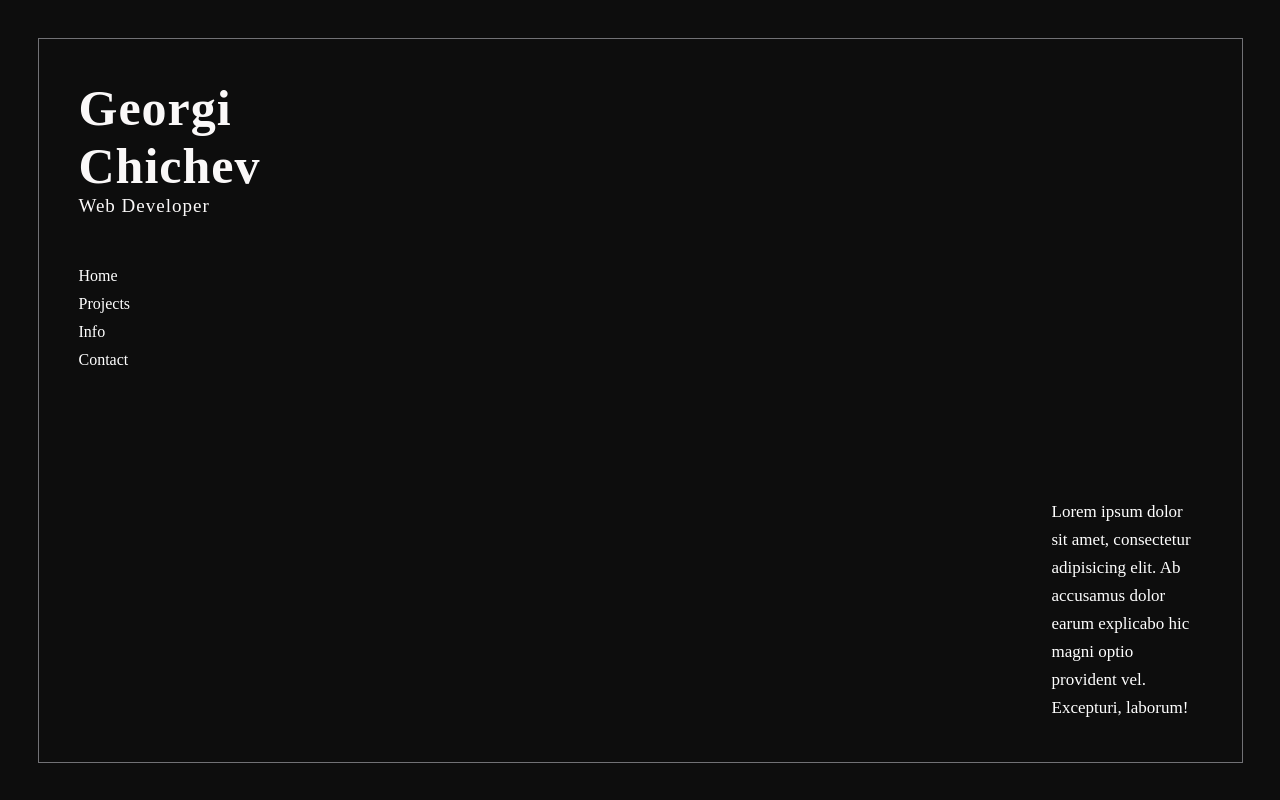
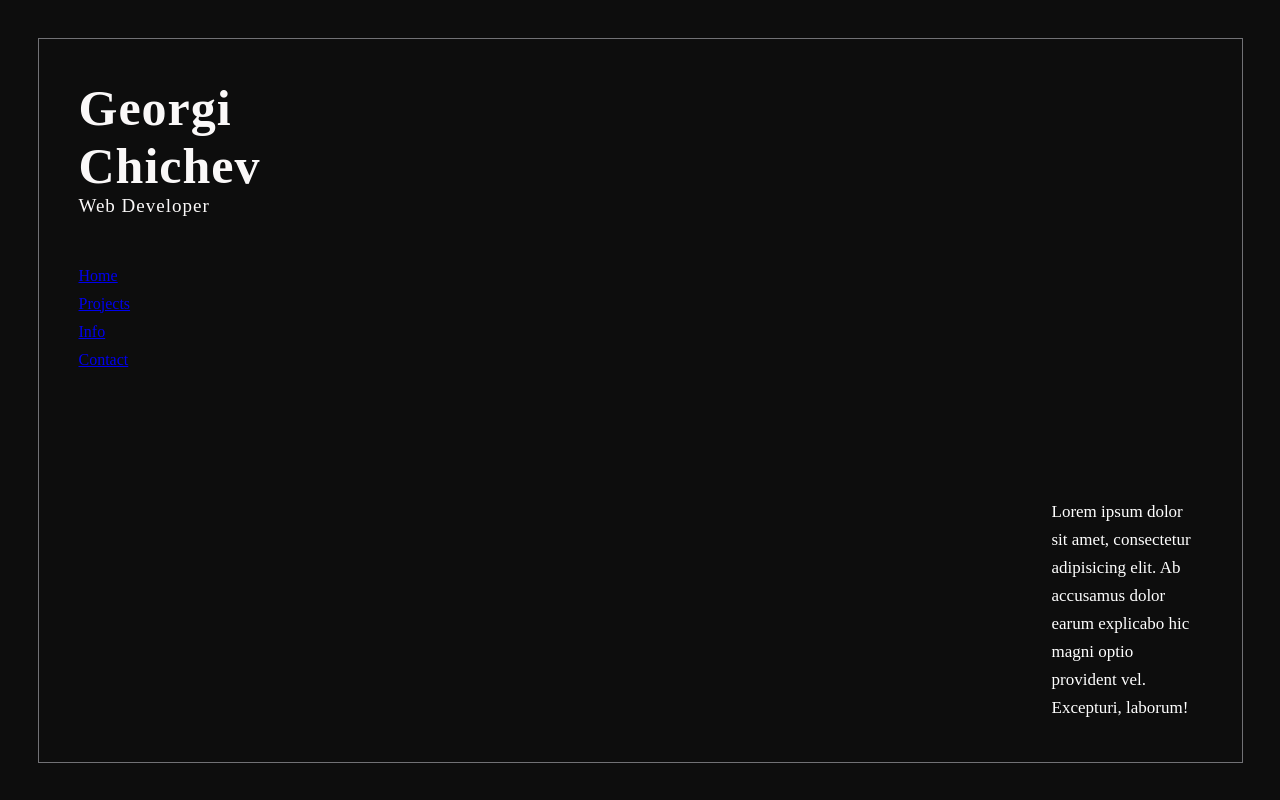
Before and after one commit to georgichichev/georgi-portfolio, a React (Create React App) app: page / in a window 1280 px wide. Built offline with nearby package versions, Linux system fonts and the light colour scheme; a web font is replaced by a local one.

Commit message:
Add routing

```diff
--- a/package.json
+++ b/package.json
@@ -8,6 +8,7 @@
     "@testing-library/user-event": "^13.5.0",
     "react": "^18.2.0",
     "react-dom": "^18.2.0",
+    "react-router-dom": "^6.4.2",
     "react-scripts": "5.0.1",
     "web-vitals": "^2.1.4"
   },
--- a/src/App.js
+++ b/src/App.js
@@ -1,32 +1,23 @@
 import Header from "./components/Header/Header.js";
 import Home from "./components/Home/Home.js";
 import Projects from "./components/Projects/Projects.js";
-import {useState} from "react";
-
-const renderPage = (page) =>{
-    switch (page) {
-        case 'Home':
-            return <Home/>
-        case 'Projects':
-            return <Projects/>
-        default:
-            return <Home/>
-    }
-}
+import {BrowserRouter, Route, Routes, Navigate} from "react-router-dom";
+import Info from "./components/Info/Info.js";
 
 function App() {
-    const [page, setPage] = useState('home');
-
-    const onPageClick = (e) =>{
-        setPage(e.target.textContent);
-    };
-
     return (
         <div className="mainContainer">
-            <Header onPageClick={onPageClick}/>
-            <main className="mainContent">
-                {renderPage(page)}
-            </main>
+            <BrowserRouter>
+                <Header/>
+                <main className="mainContent">
+                    <Routes>
+                        <Route path="/" element={<Home/>}/>
+                        <Route path="/home" element={<Navigate to="/"/>}/>
+                        <Route path="/info" element={<Info/>}/>
+                        <Route path="/projects" element={<Projects/>}/>
+                    </Routes>
+                </main>
+            </BrowserRouter>
         </div>
     );
 }
--- a/src/components/Header/Header.js
+++ b/src/components/Header/Header.js
@@ -1,3 +1,5 @@
+import {NavLink} from "react-router-dom";
+
 const menuItems = [
     'Home',
     'Projects',
@@ -5,14 +7,18 @@ const menuItems = [
     'Contact'
 ];
 
-const Header = ({onPageClick}) => {
+const Header = () => {
     return(
         <header className="header">
             <h1>Georgi Chichev</h1>
             <p>Web Developer</p>
             <nav>
                 <ul>
-                    {menuItems.map(x => <li onClick={onPageClick} key={x}>{x}</li>)}
+                    {menuItems.map(x =>
+                        <li key={x}>
+                            <NavLink to={`/${x.toLowerCase()}`} key={x}>{x}</NavLink>
+                        </li>
+                    )}
                 </ul>
             </nav>
         </header>
```
Also changed, not shown: 1 other file (tests, documents, lock files or other folders).
